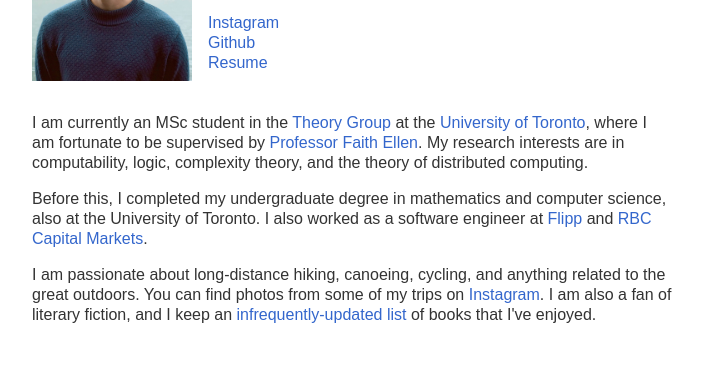
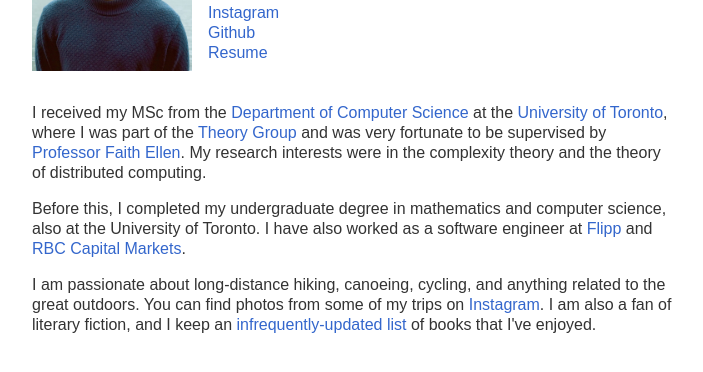
Before and after one commit to kaymanb/online-presence, a plain HTML site: page index.html in a window 1280 px wide. Shown: the part 296-668 px from the top of the page, without its empty margins (288-991 px from the left). Drawn offline with Linux system fonts and the light colour scheme.

Commit message:
Reworked MSc text and changed to past-tense.

```diff
--- a/index.html
+++ b/index.html
@@ -7,8 +7,7 @@
     <link rel="icon" href="./resources/favicon.ico" />
     <link rel="stylesheet" type="text/css" href="style.css">
     <meta name="viewport" content="width=device-width,minimum-scale=1,initial-scale=1">
-
-    <meta name="description" content="Kayman Brusse is a grad student and software engineer">
+    <meta name="description" content="Kayman Brusse is a software engineer.">
 </head>
 <body>
     <div class="centerFlex">
@@ -25,14 +24,12 @@
                 </div>
             </div>
             <p>
-                I am currently an MSc student in the <a href="https://www.cs.toronto.edu/theory/">Theory Group</a> at the
-                <a href="https://www.utoronto.ca">University of Toronto</a>, where I am fortunate to be supervised
-                by <a href="https://www.cs.toronto.edu/~faith">Professor Faith Ellen</a>. My research interests are in computability,
-                logic, complexity theory, and the theory of distributed computing.
+            I received my MSc from the <a href="https://web.cs.toronto.edu/">Department of Computer Science</a> at the <a href="https://www.utoronto.ca">University of Toronto</a>, where I was part of the <a href="https://www.cs.toronto.edu/theory/">Theory Group</a> and was very fortunate to be supervised by <a href="https://www.cs.toronto.edu/~faith">Professor Faith Ellen</a>.
+           My research interests were in the complexity theory and the theory of distributed computing.
             </p>
             <p>
                 Before this, I completed my undergraduate degree in mathematics and computer science, also at the University of Toronto.
-                I also worked as a software engineer at
+                I have also worked as a software engineer at
                 <a href="https://corp.flipp.com/">Flipp</a> and <a href="https://www.rbccm.com/en/">RBC Capital Markets</a>.
             </p>
             <p>
```
